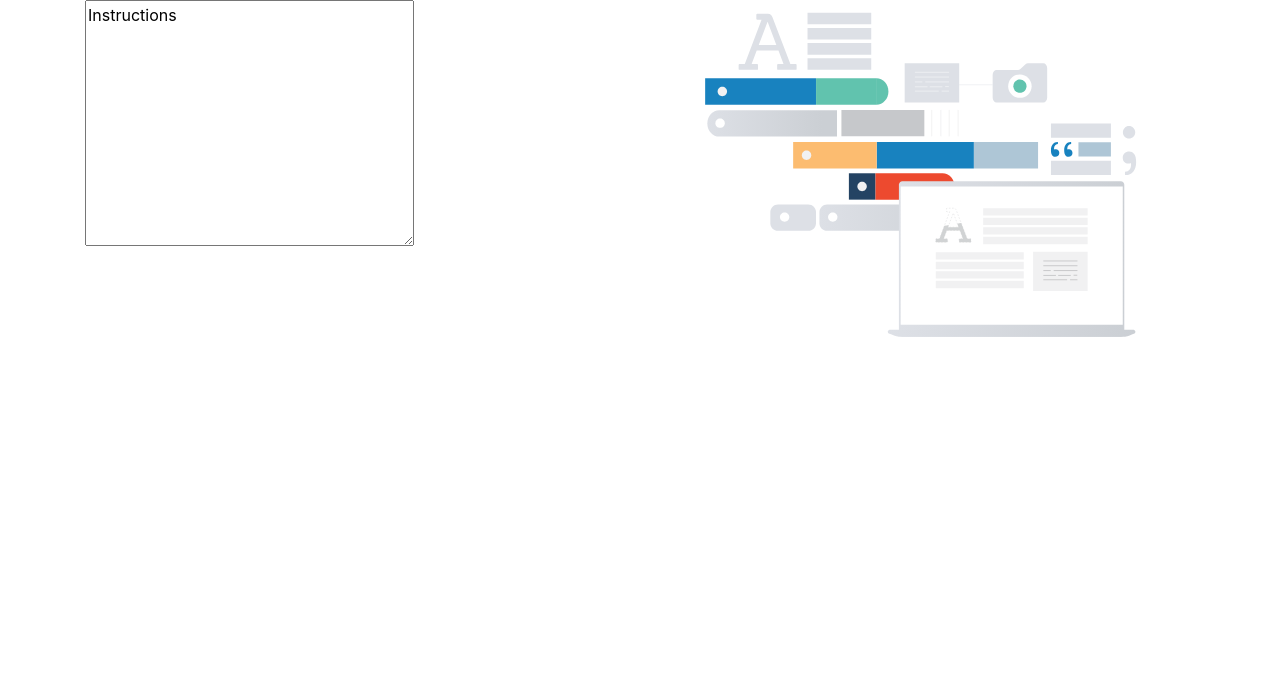
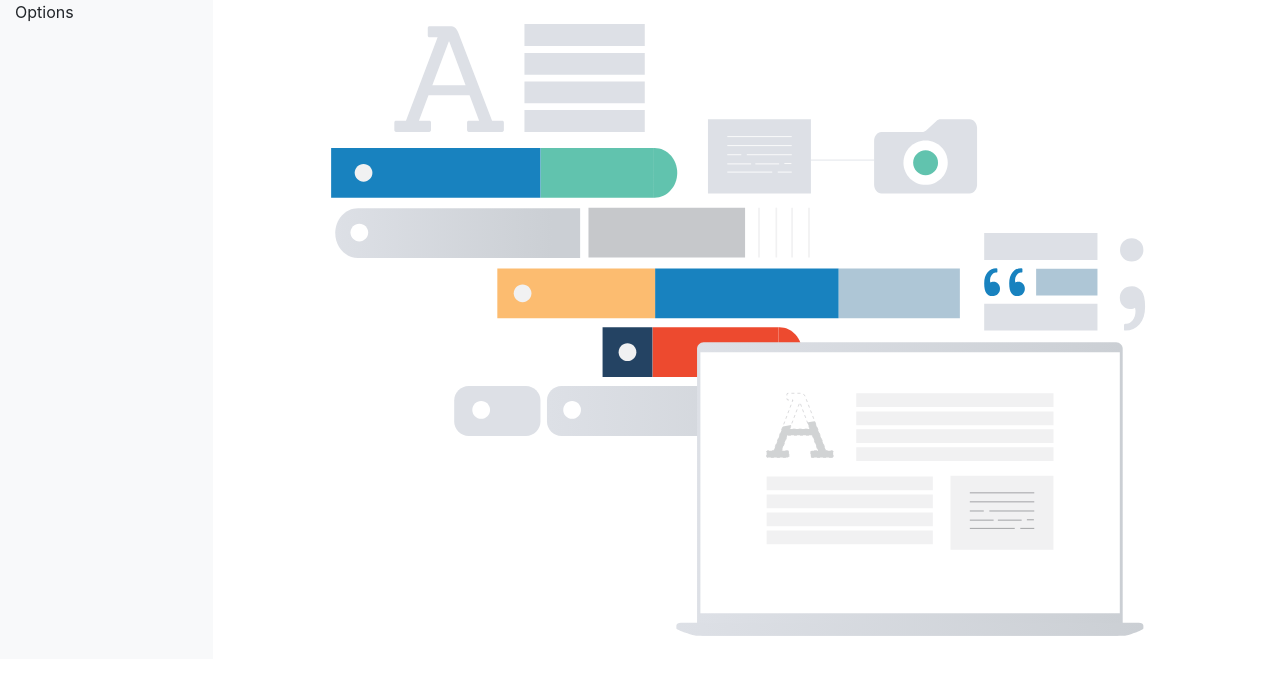
Before and after one commit to josuecorm/animationsvg, a React (Create React App) app: page / in a window 1280 px wide. Shown: the top 674 px of the page. Built offline with nearby package versions, Linux system fonts and the light colour scheme.

Commit message:
Fetch file on componentDidMount

```diff
--- a/src/App.js
+++ b/src/App.js
@@ -1,23 +1,17 @@
 import React from "react";
-import SVGItem from "./components/SVGItem";
+import SVGItem from "./components/SVGItem/SVGItem";
 
 function App() {
   return (
     <div className="App">
-      <div className="container">
+      <div className="container-fluid">
         <div className="row">
-          <div className="col">
-            <textarea
-              name=""
-              id=""
-              cols="30"
-              rows="10"
-              defaultValue="Instructions"
-            />
-          </div>
-          <div className="col">
-            <SVGItem />
-          </div>
+          <nav className="col-md-2 d-none d-md-block bg-light sidebar">
+            <p>Options</p>
+          </nav>
+          <main role="main" className="col-md-9 ml-sm-auto col-lg-10 px-4">
+            <SVGItem url="/img/workflow.svg" />
+          </main>
         </div>
       </div>
     </div>
--- a/src/components/SVGItem.js
+++ /dev/null
@@ -1,29 +0,0 @@
-import React, { Component } from "react";
-import workflow from "../images/workflow.svg";
-import "./SVGItem.css";
-
-class SVGFile extends Component {
-  constructor(props) {
-    super(props);
-    this.state = { loaded: false };
-    this.svgRef = React.createRef();
-  }
-
-  componentDidMount() {}
-
-  handleImageLoaded(event) {
-    console.log(event);
-  }
-
-  render() {
-    return (
-      <div className="svg-container">
-        <object type="image/svg+xml" data={workflow}>
-          SVG File
-        </object>
-      </div>
-    );
-  }
-}
-
-export default SVGFile;
--- /dev/null
+++ b/src/components/SVGItem/SVGItem.js
@@ -0,0 +1,63 @@
+/* eslint-disable jsx-a11y/click-events-have-key-events */
+/* eslint-disable jsx-a11y/no-static-element-interactions */
+import React, { Component } from "react";
+import { gsap } from "gsap";
+
+import "./SVGItem.css";
+
+class SVGFile extends Component {
+  constructor(props) {
+    super(props);
+    this.state = {
+      error: null,
+      isLoading: true,
+      svgHTML: null
+    };
+    this.svgContainerRef = React.createRef();
+  }
+
+  componentDidMount() {
+    this.loadFile();
+  }
+
+  async loadFile() {
+    try {
+      const { url } = this.props;
+
+      const response = await fetch(url);
+      const data = await response.text();
+
+      this.setState({
+        isLoading: false,
+        svgHTML: data
+      });
+    } catch (error) {
+      this.setState({
+        isLoading: false,
+        error: error
+      });
+    }
+  }
+
+  handleClick(event) {
+    event.stopPropagation();
+    console.log(event.target);
+  }
+
+  render() {
+    const { isLoading, error, svgHTML } = this.state;
+
+    if (isLoading) return null;
+    if (error) return `Something went wrong: ${error.message}`;
+
+    return (
+      <div
+        className="svg-container"
+        onClick={this.handleClick}
+        dangerouslySetInnerHTML={{ __html: svgHTML }}
+      />
+    );
+  }
+}
+
+export default SVGFile;
```
Also changed, not shown: public/img/workflow.svg (renamed from src/images/workflow.svg), src/components/SVGItem/SVGItem.css (renamed from src/components/SVGItem.css), src/images/logo.svg (deleted).
